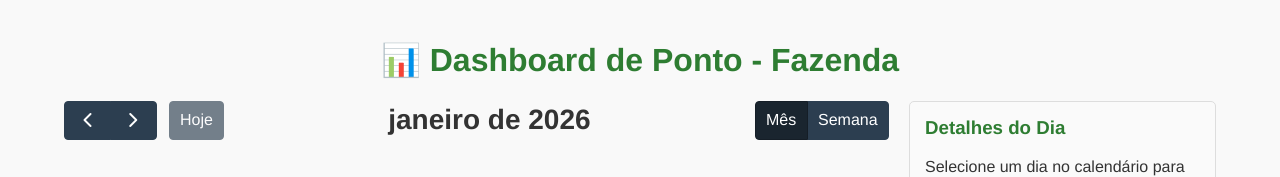
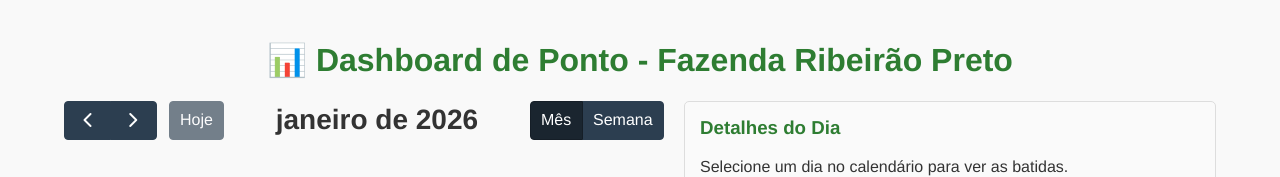
Before and after one commit to c-senju/ponto-fazenda, a Flask app: page / in a window 1280 px wide. Shown: the part 89-266 px from the top of the page. Run offline with Flask 3, Linux system fonts and the light colour scheme; the visitor is signed in with stand-in values (Sample User, id 1); data that the repository does not hold is empty; some libraries are stand-ins or nearby versions.

Commit message:
Update index.html

```diff
--- a/templates/index.html
+++ b/templates/index.html
@@ -16,7 +16,7 @@ Dashboard de Ponto - Fazenda Ribeirão Preto<!-- templates/index.html -->
     }
     #calendar {
         flex: 3; /* O calendário ocupará 3/4 do espaço disponível. */
-        max-width: 900px;
+        max-width: 600px;
     }
     #day-details {
         flex: 1; /* O painel de detalhes ocupará 1/4 do espaço. */
@@ -24,7 +24,7 @@ Dashboard de Ponto - Fazenda Ribeirão Preto<!-- templates/index.html -->
         border: 1px solid #ddd;
         border-radius: 5px;
         background-color: #fafafa;
-        min-height: 400px;
+        min-height: 300px;
     }
     #day-details h3 {
         margin-top: 0;
@@ -86,7 +86,7 @@ Dashboard de Ponto - Fazenda Ribeirão Preto<!-- templates/index.html -->
 
 <!-- Bloco principal de conteúdo da página. -->
 {% block content %}
-    <h1>📊 Dashboard de Ponto - Fazenda</h1>
+    <h1>📊 Dashboard de Ponto - Fazenda Ribeirão Preto</h1>
 
     <!-- Seção do Calendário Interativo -->
     <div id="calendar-container">
```
